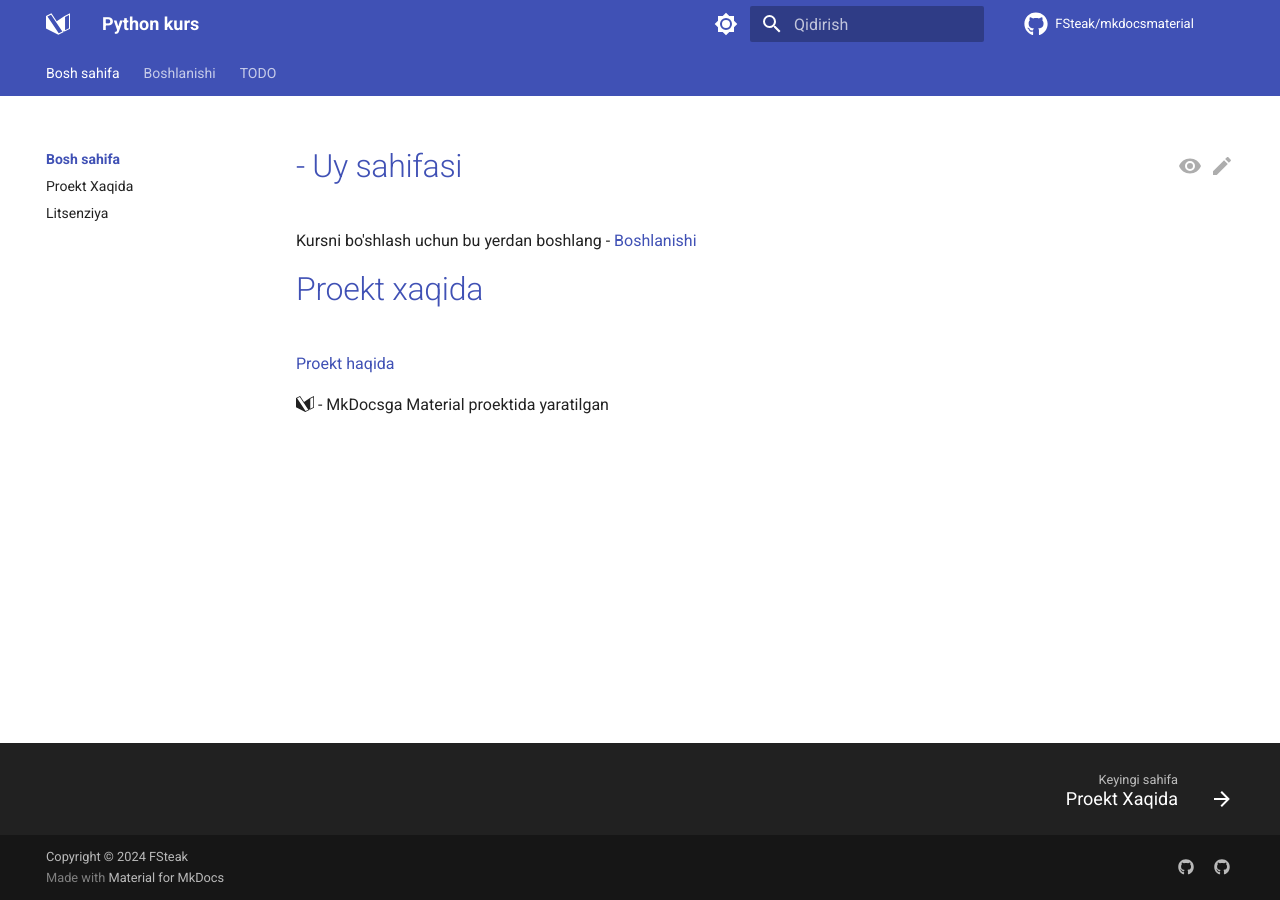
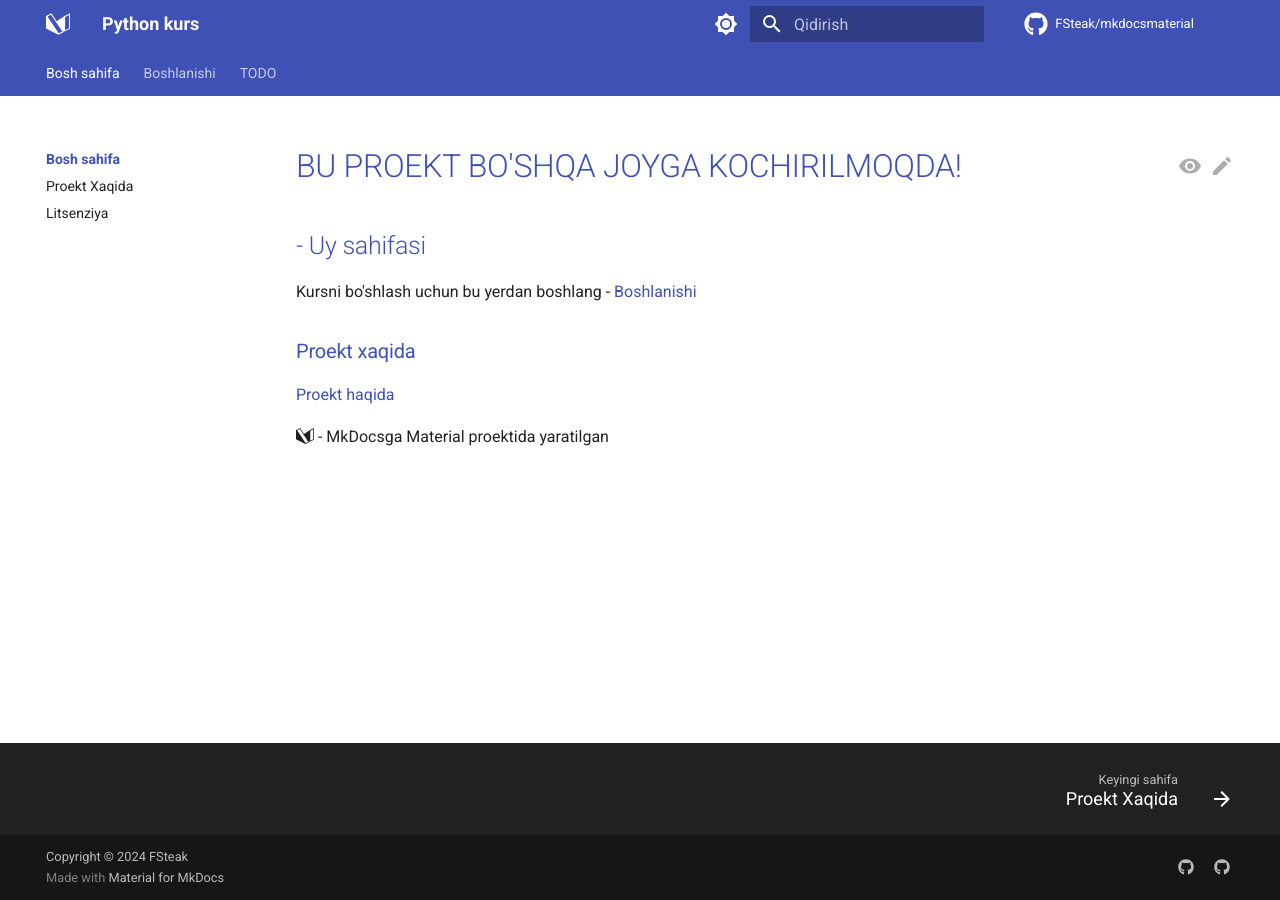
Before and after one commit to FSteak/mkdocsmaterial, an MkDocs documentation site: the page built from docs/index.md, in a window 1280 px wide. Built offline with MkDocs 1.6.1 and Material for MkDocs 9.7.7, drawn with Linux system fonts in a browser that asks for light colours; comment, search, counter and statistics services are not loaded.

Commit message:
inside website update (look at the last commit)

```diff
--- a/docs/index.md
+++ b/docs/index.md
@@ -1,8 +1,10 @@
-# - Uy sahifasi
+# BU PROEKT BO'SHQA JOYGA KOCHIRILMOQDA!
+
+## - Uy sahifasi
 
 Kursni bo'shlash uchun bu yerdan boshlang - [Boshlanishi](getting-started/index.md)
 
-# Proekt xaqida
+### Proekt xaqida
 
 [Proekt haqida](./about.md#bu-proekt-nima)
 
```
